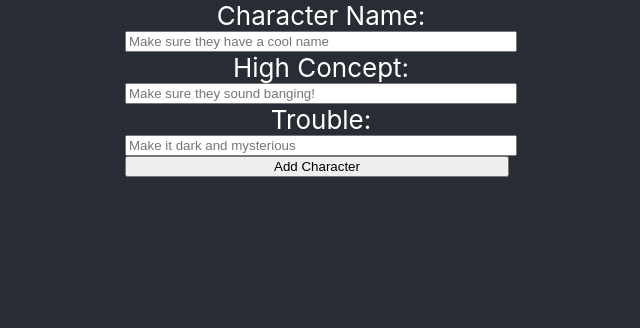
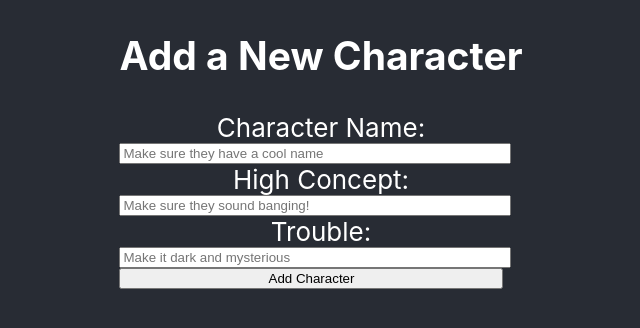
Before and after one commit to GideonBrimleaf/fate_character_generator, a React (Create React App) app: page /new in a window 1280 px wide. Shown: the top 328 px of the page, without its empty margins (319-959 px from the left). Built offline with nearby package versions, Linux system fonts and the light colour scheme.

Commit message:
Form redirects back to home after submission

```diff
--- a/src/containers/CharacterForm.js
+++ b/src/containers/CharacterForm.js
@@ -1,7 +1,8 @@
 import React, { Component } from 'react'
 import './CharacterForm.css'
+import { withRouter } from 'react-router-dom'
 
-export default class CharacterForm extends Component {
+class CharacterForm extends Component {
 
   constructor(props){
     super(props)
@@ -30,6 +31,14 @@ export default class CharacterForm extends Component {
 
   handleSubmit(event){
     event.preventDefault()
+    const name = this.state.name.trim()
+    const highConcept = this.state.highConcept.trim()
+    const trouble = this.state.trouble.trim()
+
+    if(!name || !highConcept || !trouble){
+      return
+    }
+
     this.props.onCharacterCreated(this.state)
 
     this.setState({
@@ -37,10 +46,13 @@ export default class CharacterForm extends Component {
       highConcept:'',
       trouble:''
     })
+    this.props.history.push('/')
   }
 
   render() {
     return (
+      <section>
+        <h1>Add a New Character</h1>
         <form onSubmit={this.handleSubmit}>
           <label htmlFor="characterName">Character Name:</label>
             <input
@@ -71,6 +83,9 @@ export default class CharacterForm extends Component {
             />
           <input type="submit" value="Add Character"/>
         </form>
+      </section>
     )
   }
 }
+
+export default withRouter(CharacterForm)
```
Lines whose indentation alone changed are shown as unchanged.
